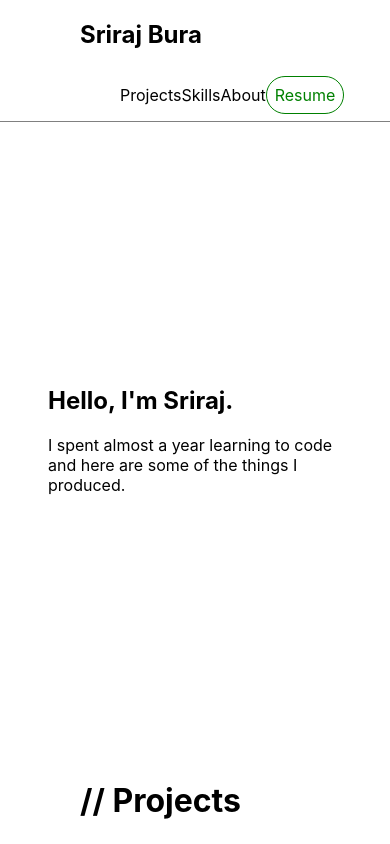
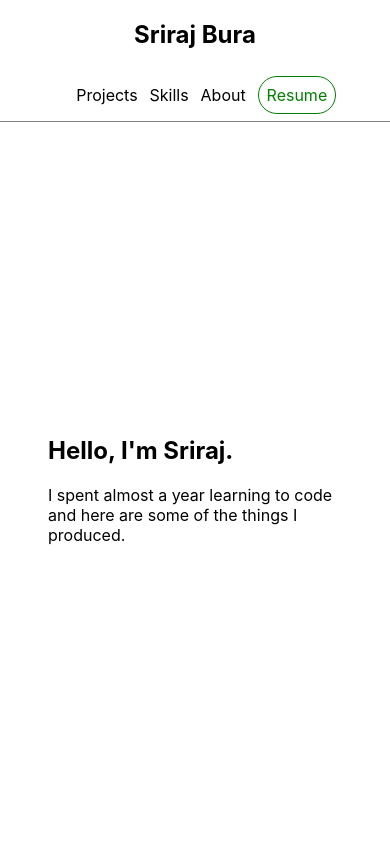
Before and after one commit to srirajbura16/srirajbura.com, a Next.js app: page / in a window 390 px wide. Shown: the top 844 px of the page. Built offline with nearby package versions, Linux system fonts and the light colour scheme.

Commit message:
commi t before deploy

```diff
--- a/components/Layout.js
+++ b/components/Layout.js
@@ -1,3 +1,4 @@
+import Head from 'next/head';
 import styles from '../styles/Layout.module.css';
 import Nav from './Nav';
 import Footer from './Footer';
@@ -5,6 +6,9 @@ import Footer from './Footer';
 export default function Layout({ children, home }) {
   return (
     <div className={styles.container}>
+      <Head>
+        <title>Sriraj Bura</title>
+      </Head>
       <Nav />
       <main className={styles.children}>{children}</main>
       <Footer />
--- a/components/Nav.js
+++ b/components/Nav.js
@@ -26,8 +26,10 @@ export default function Nav() {
         </li>
         <li>
           {' '}
-          <Link href="/">
-            <a className={styles.nav_link_resume}>Resume</a>
+          <Link href="../lib/sample-resume.pdf">
+            <a className={styles.nav_link_resume} target="blank">
+              Resume
+            </a>
           </Link>
         </li>
       </ul>
--- a/styles/Home.module.css
+++ b/styles/Home.module.css
@@ -1,12 +1,9 @@
 .landing {
-  height: 75vh;
+  height: 87vh;
   padding: 3rem;
   display: flex;
   justify-content: center;
   align-items: center;
-}
-
-.section_title {
 }
 
 /* ----------------- */
--- a/styles/Nav.module.css
+++ b/styles/Nav.module.css
@@ -1,20 +1,19 @@
 .nav {
   display: flex;
-  justify-content: space-between;
+  justify-content: space-evenly;
   align-items: center;
   flex-wrap: wrap;
-  padding: 0 5rem;
   border-bottom: 1px solid gray;
+  text-align: center;
 }
 
 .nav_links {
+  display: inline-block;
   list-style-type: none;
   width: 300px;
+  margin-right: 1.1rem;
   display: flex;
   justify-content: space-between;
-}
-
-.nav_link {
 }
 
 .nav_link_resume {
--- a/styles/globals.css
+++ b/styles/globals.css
@@ -21,5 +21,9 @@ a {
   font-size: 2rem;
 }
 
-.note {
+@media only screen and (max-width: 790px) {
+  .section-title {
+    margin-left: 0;
+    text-align: center;
+  }
 }
```
Also changed, not shown: 1 other file (tests, documents, lock files or other folders).
